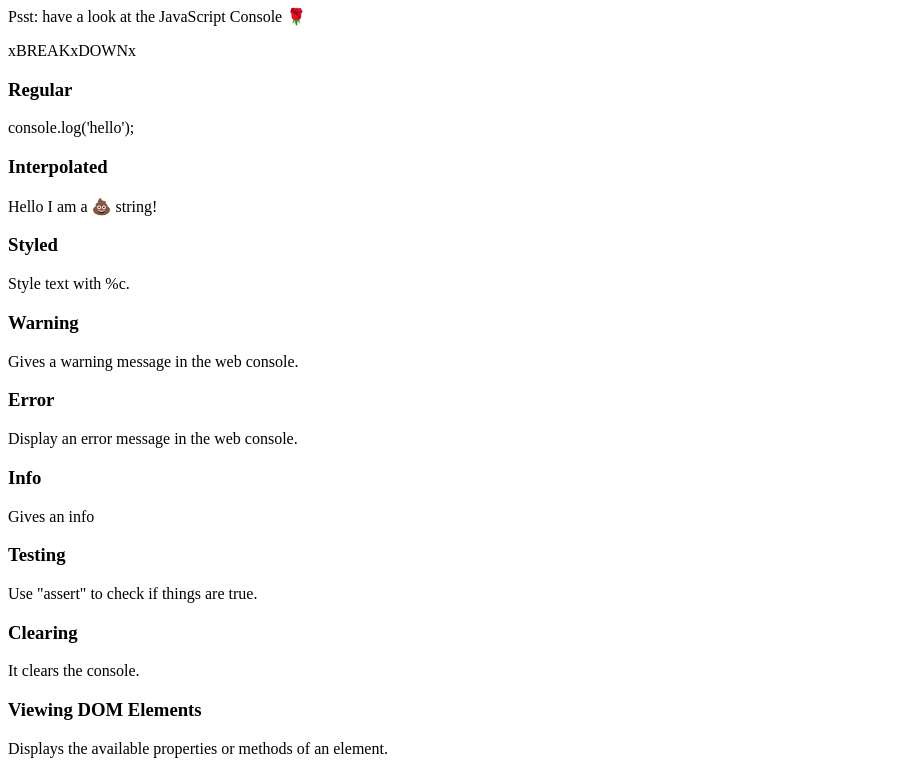
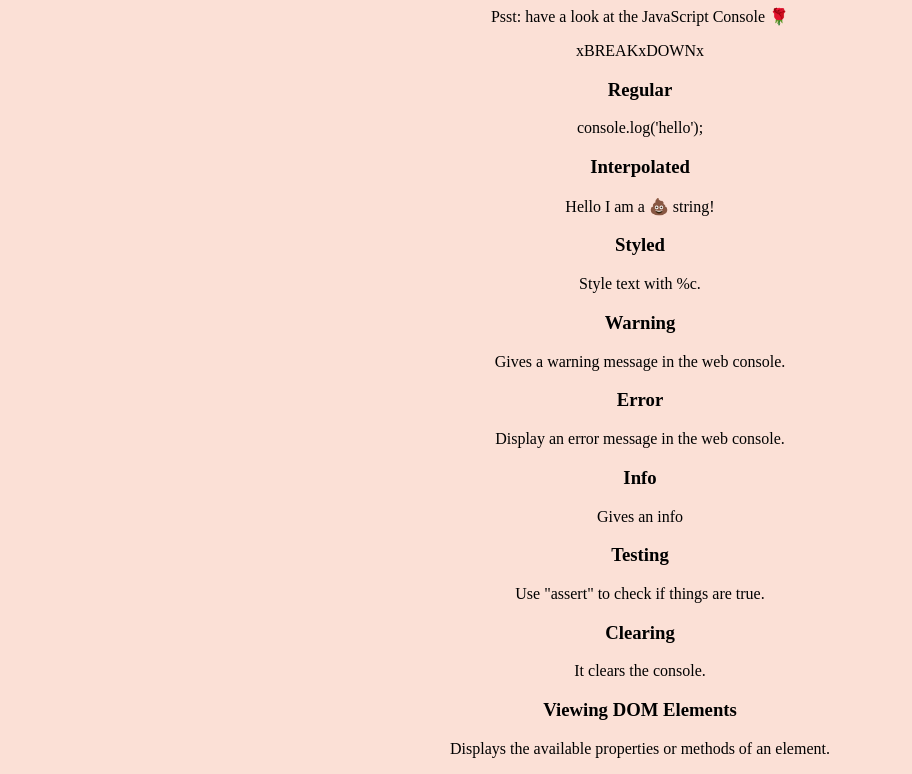
Before and after one commit to AbbyNZ/JavaScript30, a plain HTML site: page dev-tools-tricks/index.html in a window 1280 px wide. Shown: the part 73-847 px from the top of the page, without its empty margins (0-912 px from the left). Drawn offline with Linux system fonts and the light colour scheme.

Commit message:
add css file

```diff
--- a/dev-tools-tricks/index.html
+++ b/dev-tools-tricks/index.html
@@ -4,6 +4,7 @@
 <head>
   <meta charset="UTF-8">
   <title>#JavaScript30 - Dev Tools Tricks</title>
+  <link rel="stylesheet" type="text/css" href="dev_css.css" />
 </head>
 
 <body>
```
